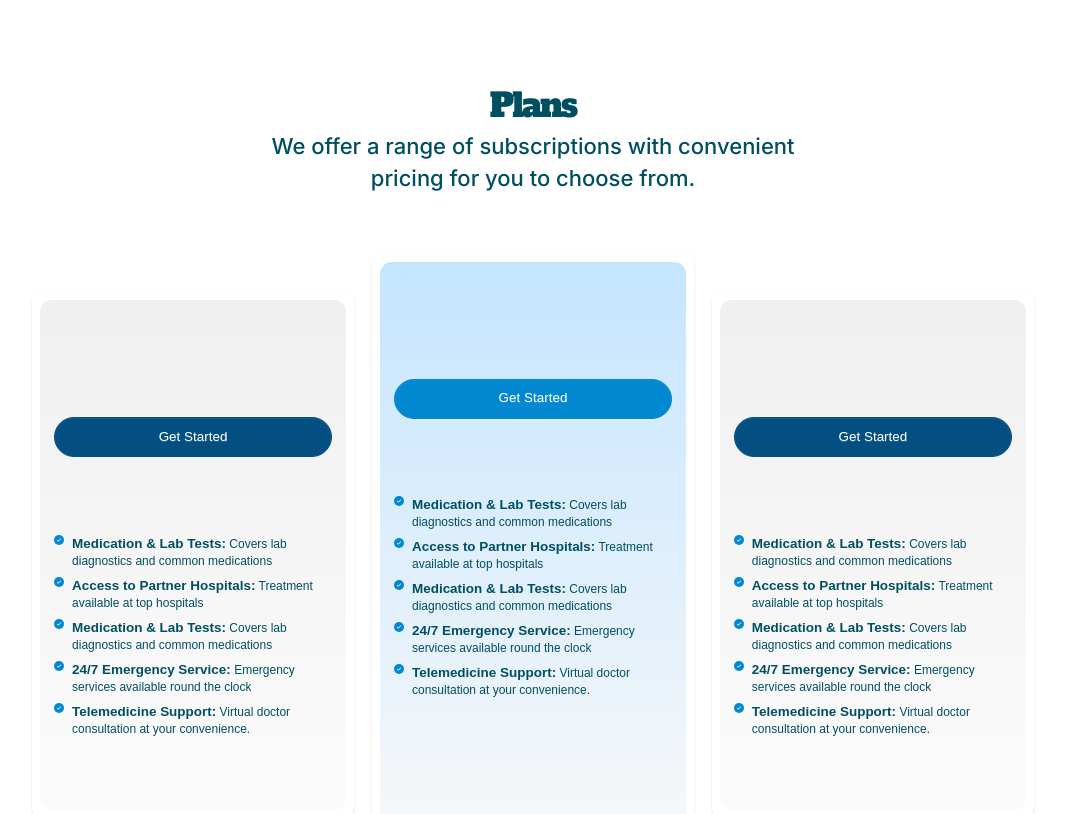
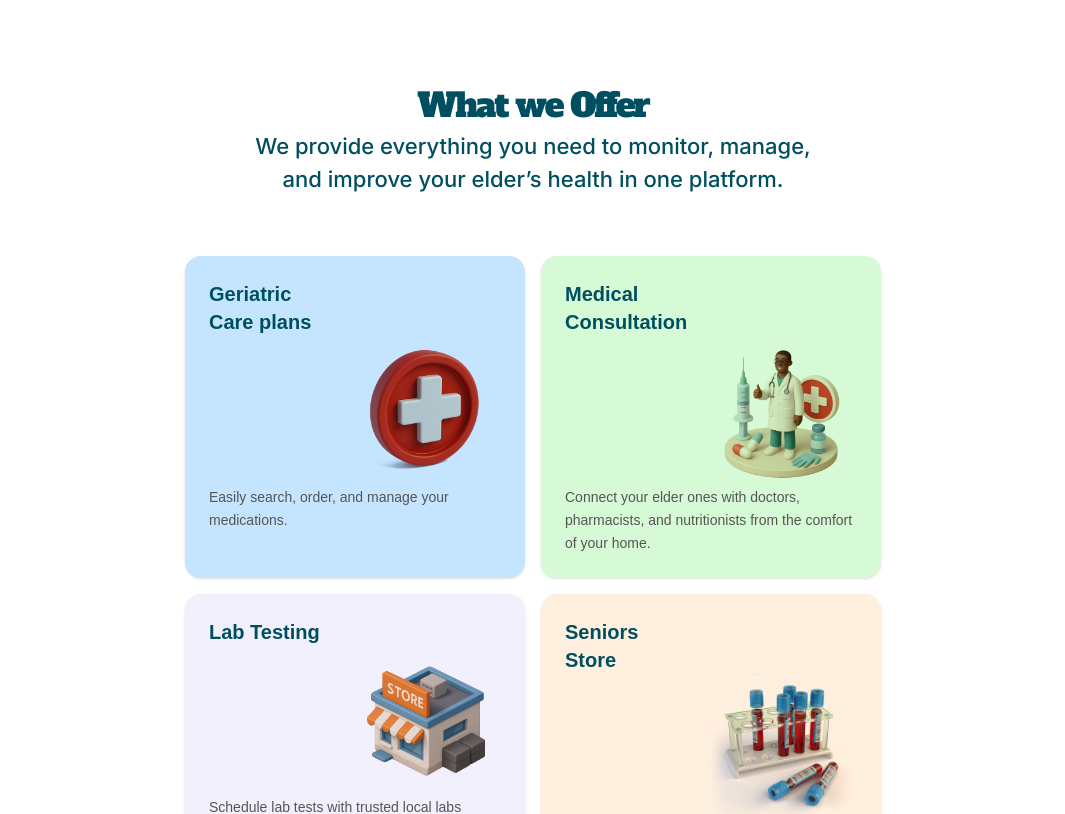
Before and after one commit to kentworld08/RockBalm, a Next.js app: page / in a window 1280 px wide. Shown: the part 1000-1814 px from the top of the page, without its empty margins (107-1172 px from the left). Built offline with nearby package versions, Linux system fonts and the light colour scheme.

Commit message:
fix: Bug WhoWeAre

```diff
--- a/Data.tsx
+++ b/Data.tsx
@@ -1,5 +1,5 @@
 export const NavLinks = [
-  { name: "Home", href: "SeniorStore" },
+  { name: "Home", href: "" },
   { name: "About Us", href: "About" },
   { name: "Plans", href: "Plans" },
   { name: "Services", href: "Services" },
--- /dev/null
+++ b/app/SelfCareHub/page.tsx
@@ -0,0 +1,12 @@
+import SelfCare from "@/components/SelfCareHub/SelfCare";
+import React from "react";
+
+const SelfCareHubPage = () => {
+  return (
+    <div>
+      <SelfCare />
+    </div>
+  );
+};
+
+export default SelfCareHubPage;
--- a/components/GraceClinic/WhoWeAre.tsx
+++ b/components/GraceClinic/WhoWeAre.tsx
@@ -13,11 +13,11 @@ const WhoWeAre = () => {
       <div className="text-primary font-inter">
         <h1 className="font-bold md:text-[40px]">Our Inspiration</h1>
         <p className="text-[#272635] font-normal">
-          Inspired by our faith in Jesus Christ, we believe in God's power to
-          heal and His desire for His children to live in good health. While He
-          provides healing, He also calls us to care for our bodies, including
-          through proper nutrition and, when necessary, medication. This
-          initiative is an expression of our faith in His love and healing
+          Inspired by our faith in Jesus Christ, we believe in God&apos;s power
+          to heal and His desire for His children to live in good health. While
+          He provides healing, He also calls us to care for our bodies,
+          including through proper nutrition and, when necessary, medication.
+          This initiative is an expression of our faith in His love and healing
           power.
         </p>
       </div>
@@ -60,7 +60,7 @@ const WhoWeAre = () => {
           We aim to ease the financial burden of healthcare by delivering free
           medications monthly to individuals with health challenges, directly to
           their homes. Rockbalm Free Clinic seeks not only to support physical
-          health but also to share the love and truth of Jesus Christ.
+          health but also to share the love and truth of Jesus Christ.
         </p>
       </div>
     </div>
--- a/components/Home/HomeView.tsx
+++ b/components/Home/HomeView.tsx
@@ -7,13 +7,13 @@ import Plans from "./Plans";
 import SelfCareHub from "./SelfCareHub";
 import SeniorsStore from "./SeniorsStore";
 import Testimonials from "./Testimonials";
-// import Offer from "./Offer";
+import Offer from "./Offer";
 
 const HomeView = () => {
   return (
     <div>
       <Hero />
-      {/* <Offer /> */}
+      <Offer />
       <Plans />
       <Consultation />
       <SeniorsStore />
--- a/components/Home/Offer.tsx
+++ b/components/Home/Offer.tsx
@@ -1,68 +1,75 @@
 import Image from "next/image";
 
-const offer = [
+const cardData = [
   {
     title: "Geriatric Care plans",
     description: "Easily search, order, and manage your medications.",
-    img: "/Geriatric.png",
+    image: "/Geriatric.png",
+    bg: "#C5E5FF",
   },
   {
     title: "Medical Consultation",
     description:
       "Connect your elder ones with doctors, pharmacists, and nutritionists from the comfort of your home.",
-    img: "/Medical.png",
+    image: "/Medical.png",
+    bg: "#D6FAD5",
   },
   {
     title: "Lab Testing",
     description:
       "Schedule lab tests with trusted local labs quickly and securely.",
-    img: "/Lab.png",
+    image: "/Seniors.png",
+    bg: "#F1F0FC",
   },
   {
     title: "Seniors Store",
     description:
       "Shop from our curated marketplace for health products and supplies for your parents.",
-    img: "/Seniors.png",
+    image: "/care.jpg",
+    bg: "#FFEFDF",
   },
 ];
 
 const Offer = () => {
   return (
-    <main className="flex flex-col items-center">
-      <div>
-        <h1 className="font-alfa-slab md:text-[39px] font-normal -tracking-2 text-rockbalm-mid text-center">
-          What we Offer
+    <section className="bg-white flex justify-center items-center p-[84.5px] flex-col gap-[60px]">
+      <div className="text-primary text-center px-6 flex flex-col items-center justify-center">
+        <h1 className="font-alfa-slab font-normal md:text-[33px] -tracking-[2px] md:w-[300px]">
+          What we Offer{" "}
         </h1>
-        <p className="text-center text-rockbalm-mid font-inter font-medium md:text-[22px]">
+        <p className="w-[300px] md:w-[600px] font-inter font-medium md:text-[22px]">
           We provide everything you need to monitor, manage, and improve your
           elder’s health in one platform.
         </p>
       </div>
-      <div className="grid md:grid-cols-2 gap-[40px] md:w-[1178px]">
-        {offer.map((item) => (
+      <div className="grid grid-cols-1 sm:grid-cols-1 lg:grid-cols-2 gap-4">
+        {cardData.map((card, index) => (
           <div
-            key={item.title}
-            className="bg-[#F1F0FC] md:w-[569px] relative rounded-[20px] p-[42px]"
+            key={index}
+            className="rounded-2xl shadow-sm p-4 md:p-6 text-left transition-transform duration-300 hover:-translate-y-1 md:w-[340px]"
+            style={{ backgroundColor: card.bg }}
           >
-            <h2 className="font-inter font-extrabold text-[33px] w-[189px] text-primary leading-[40px]">
-              {item.title}
+            <h2 className="text-lg md:text-xl font-semibold text-primary md:w-[120px]">
+              {card.title}
             </h2>
-            <figure className="absolute top-[85px] left-[289px]">
+
+            <div className="flex justify-end">
               <Image
-                src={item.img}
-                alt="Geriatric care plans"
-                height={207}
-                width={207}
-                className="object-contain w-[207px] h-[207px]"
+                src={card.image}
+                alt={card.title}
+                width={150}
+                height={100}
+                className="rounded-lg object-cover mix-blend-multiply"
               />
-            </figure>
-            <p className="mt-[199px] text-primary font-semibold font-inter">
-              {item.description}
+            </div>
+
+            <p className="text-sm text-[#555] leading-relaxed">
+              {card.description}
             </p>
           </div>
         ))}
       </div>
-    </main>
+    </section>
   );
 };
 
--- /dev/null
+++ b/components/SelfCareHub/SelfCare.tsx
@@ -0,0 +1,27 @@
+import Image from "next/image";
+import React from "react";
+
+const SelfCare = () => {
+  return (
+    <div>
+      <div>
+        <h1>Self Care Hub</h1>
+        <p>
+          Access professional medical calculators to assess health metrics and
+          risks. Our tools help healthcare providers make informed decisions
+          quickly.
+        </p>
+        <figure>
+          <Image
+            src={"/selfcarehub.jpg"}
+            alt="Self care hub"
+            height={200}
+            width={400}
+          />
+        </figure>
+      </div>
+    </div>
+  );
+};
+
+export default SelfCare;
```
Also changed, not shown: 1 other file (tests, documents, lock files or other folders).
